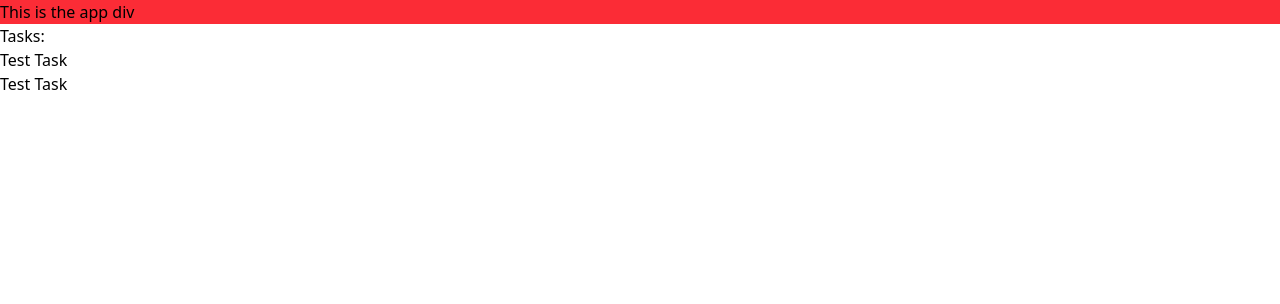
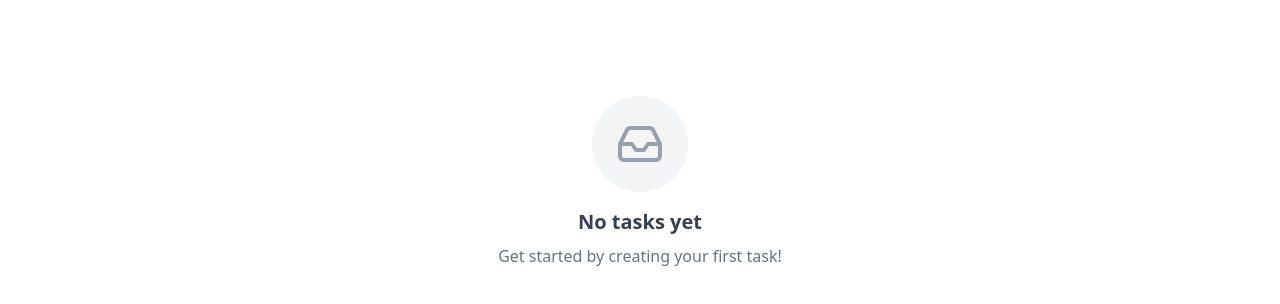
Before and after one commit to RahulRajKhadka/Todo_app_react, a React (Vite) app: page / in a window 1280 px wide. Shown: the top 304 px of the page. Built offline with nearby package versions, Linux system fonts and the light colour scheme.

Commit message:
starting working on componenets

```diff
--- a/src/App.jsx
+++ b/src/App.jsx
@@ -1,34 +1,11 @@
-import { useEffect, useState } from 'react';
-import { taskAPI } from "./services/taskService";
+import EmptyState from "./Componenets/EmptyState.jsx";
 
 function App() {
-  const [tasks, setTasks] = useState([]);
-
-  useEffect(() => {
-    // First, create a test task
-    taskAPI.createTask({ id: 'test-1', title: 'Test Task' })
-      .then(() => {
-        // Then get all tasks
-        return taskAPI.getTasks();
-      })
-      .then(tasks => {
-        console.log('Tasks from localStorage:', tasks);
-        setTasks(tasks);
-      })
-      .catch(error => {
-        console.error('Error:', error);
-      });
-  }, []);
-
   return (
     <div>
-      <h1 className="bg-red-500">This is the app div</h1>
-      <h2>Tasks:</h2>
-      <ul>
-        {tasks.map(task => (
-          <li key={task.id}>{task.title}</li>
-        ))}
-      </ul>
+      <div className="p-8">
+        <EmptyState searchQuery="" filter="all" />
+      </div>
     </div>
   );
 }
--- a/src/Componenets/EmptyState.jsx
+++ b/src/Componenets/EmptyState.jsx
@@ -0,0 +1,47 @@
+import React from 'react';
+import { Inbox } from 'lucide-react';
+
+const EmptyState = ({ searchQuery, filter }) => {
+
+  const getMessage = () => {
+    if (searchQuery) {
+      return {
+        title: 'No tasks found',
+        description: `No tasks match "${searchQuery}". Try a different search term.`
+      };
+    }
+
+    if (filter === 'pending') {
+      return {
+        title: 'No pending tasks',
+        description: 'All caught up! You have no pending tasks.'
+      };
+    }
+
+    if (filter === 'done') {
+      return {
+        title: 'No completed tasks',
+        description: 'Complete some tasks to see them here.'
+      };
+    }
+
+    return {
+      title: 'No tasks yet',
+      description: 'Get started by creating your first task!'
+    };
+  };
+
+  const { title, description } = getMessage();
+
+  return (
+    <div className="flex flex-col items-center justify-center py-16 px-4">
+      <div className="bg-gray-100 rounded-full p-6 mb-4">
+        <Inbox className="w-12 h-12 text-gray-400" />
+      </div>
+      <h3 className="text-xl font-semibold text-gray-700 mb-2">{title}</h3>
+      <p className="text-gray-500 text-center max-w-md">{description}</p>
+    </div>
+  );
+};
+
+export default EmptyState;
```
